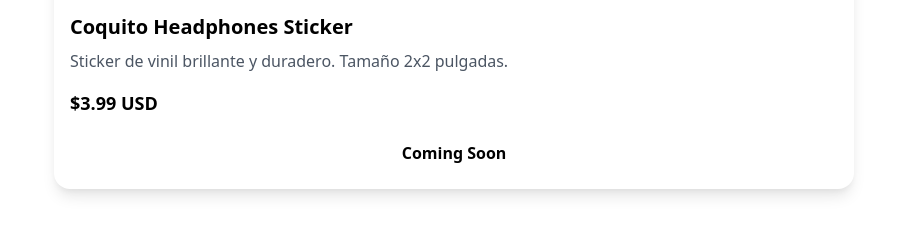
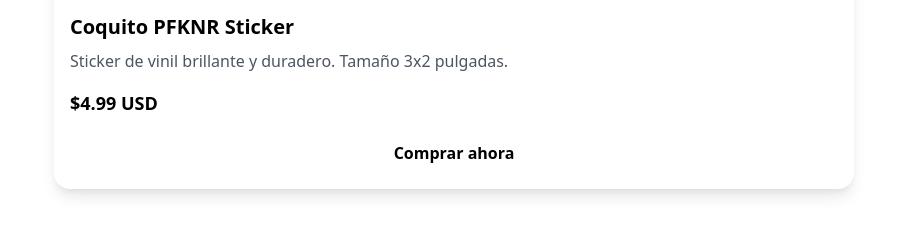
Before and after one commit to AlexanderSoto4/coquitoiltamborilito, a plain HTML site: page index.html in a window 1280 px wide. Shown: the part 907-1146 px from the top of the page, without its empty margins (186-1093 px from the left). Drawn offline with nearby package versions, Linux system fonts and the light colour scheme.

Commit message:
Final Version 3.8

```diff
--- a/index.html
+++ b/index.html
@@ -40,6 +40,29 @@
         </div>
       </div>
     </div>
+
+    <main class="p-6 max-w-4xl mx-auto">
+      <!-- Producto -->
+      <div class="bg-white rounded-2xl shadow-lg overflow-hidden mb-10">
+        <img src="public/coquitopfknr.png" alt="Coquito PFKNR Sticker" class="w-full h-64 object-contain" />
+        <div class="p-4">
+          <h2 class="text-xl font-bold">Coquito PFKNR Sticker</h2>
+          <p class="text-gray-600 mt-2">Sticker de vinil brillante y duradero. Tamaño 3x2 pulgadas.</p>
+          <p class="mt-4 font-bold text-lg">$4.99 USD</p>
+
+          <div class="flex justify-center mt-4">
+            <a
+              href="https://buy.stripe.com/3cs3gjeVogTKf6g7st"
+              class="bg-white text-black font-bold py-2 px-6 rounded text-center hover:bg-black hover:text-white"
+              target="_blank" rel="noopener noreferrer"
+            >
+            Comprar ahora
+             </a>
+
+          </div>
+        </div>
+      </div>
+
 
       <main class="p-6 max-w-4xl mx-auto">
         <!-- Producto -->
```
Also changed, not shown: 3 other files.
